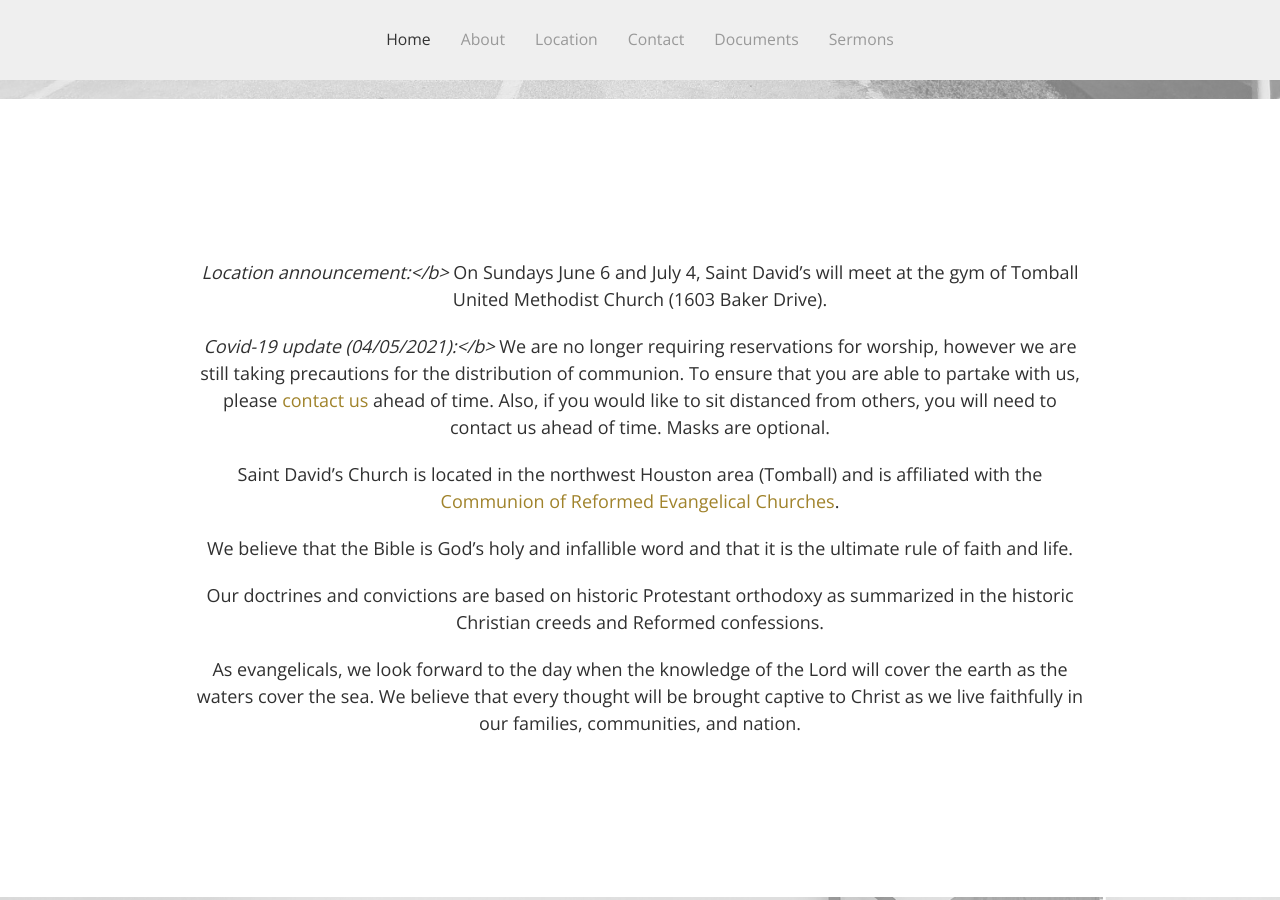
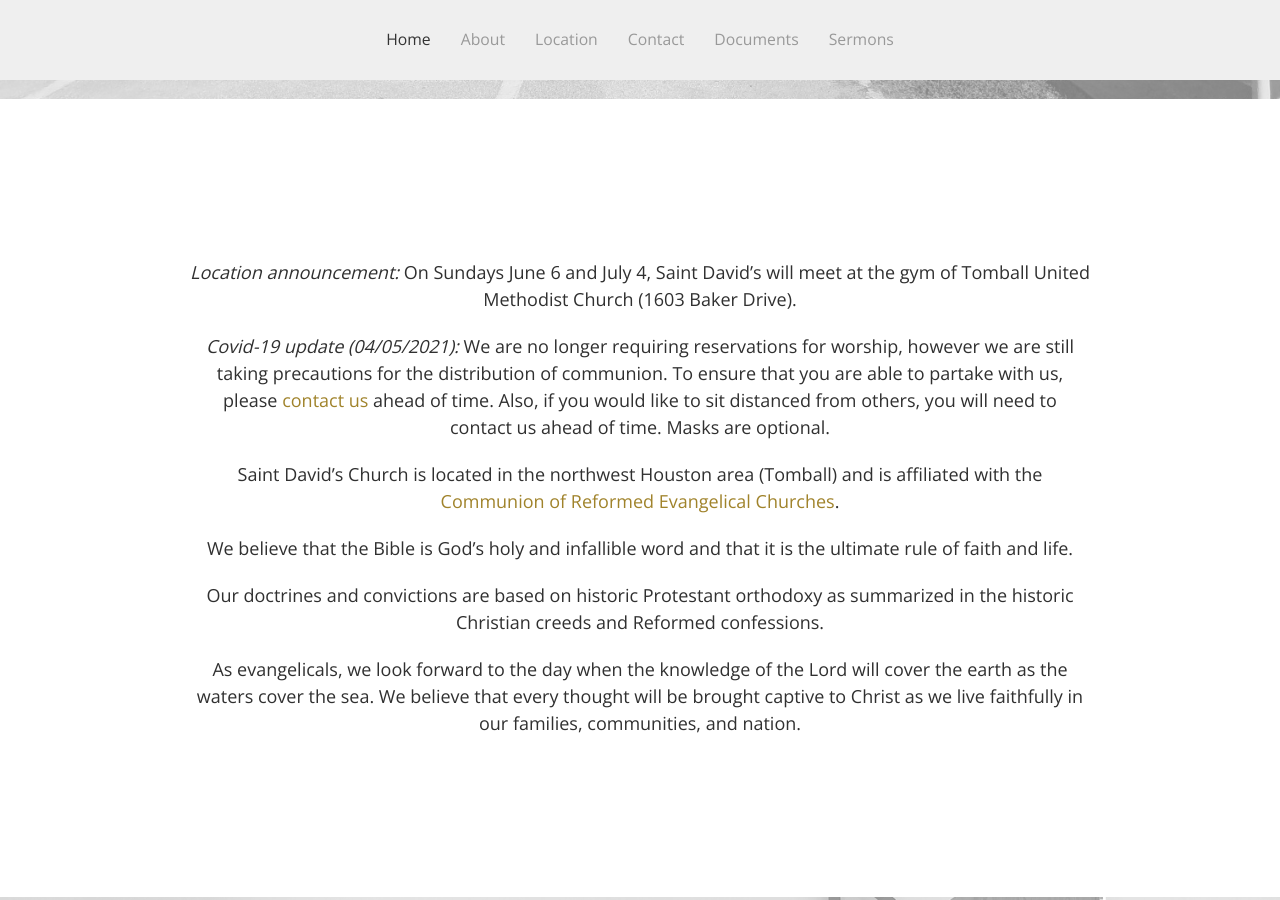
Before and after one commit to SaintDavidsChurch/website, a Jekyll site: the page built from index.html, in a window 1280 px wide and 900 px high, scrolled down 801 px. Built offline with Jekyll 4.4.1, drawn with Linux system fonts in a browser that asks for light colours.

Commit message:
Updated by InferCMS

```diff
--- a/_data/site_copy.yml
+++ b/_data/site_copy.yml
@@ -2,9 +2,9 @@ header:
 - 221 Market Street, Tomball TX
 - Sunday Worship 10 a.m.
 introduction:
-- "<b><i>Location announcement:</b></i> On Sundays June 6 and July 4, Saint David's\
+- "<b><i>Location announcement:</i></b> On Sundays June 6 and July 4, Saint David's\
   \ will meet at the gym of Tomball United Methodist Church (1603 Baker Drive).\r\n\
-  \r\n<b><i>Covid-19 update (04/05/2021):</b></i> We are no longer requiring reservations\
+  \r\n<b><i>Covid-19 update (04/05/2021):</i></b> We are no longer requiring reservations\
   \ for worship, however we are still taking precautions for the distribution of communion.\
   \ To ensure that you are able to partake with us, please [contact us](https://saintdavids.church/#contact)\
   \ ahead of time. Also, if you would like to sit distanced from others, you will\
```
